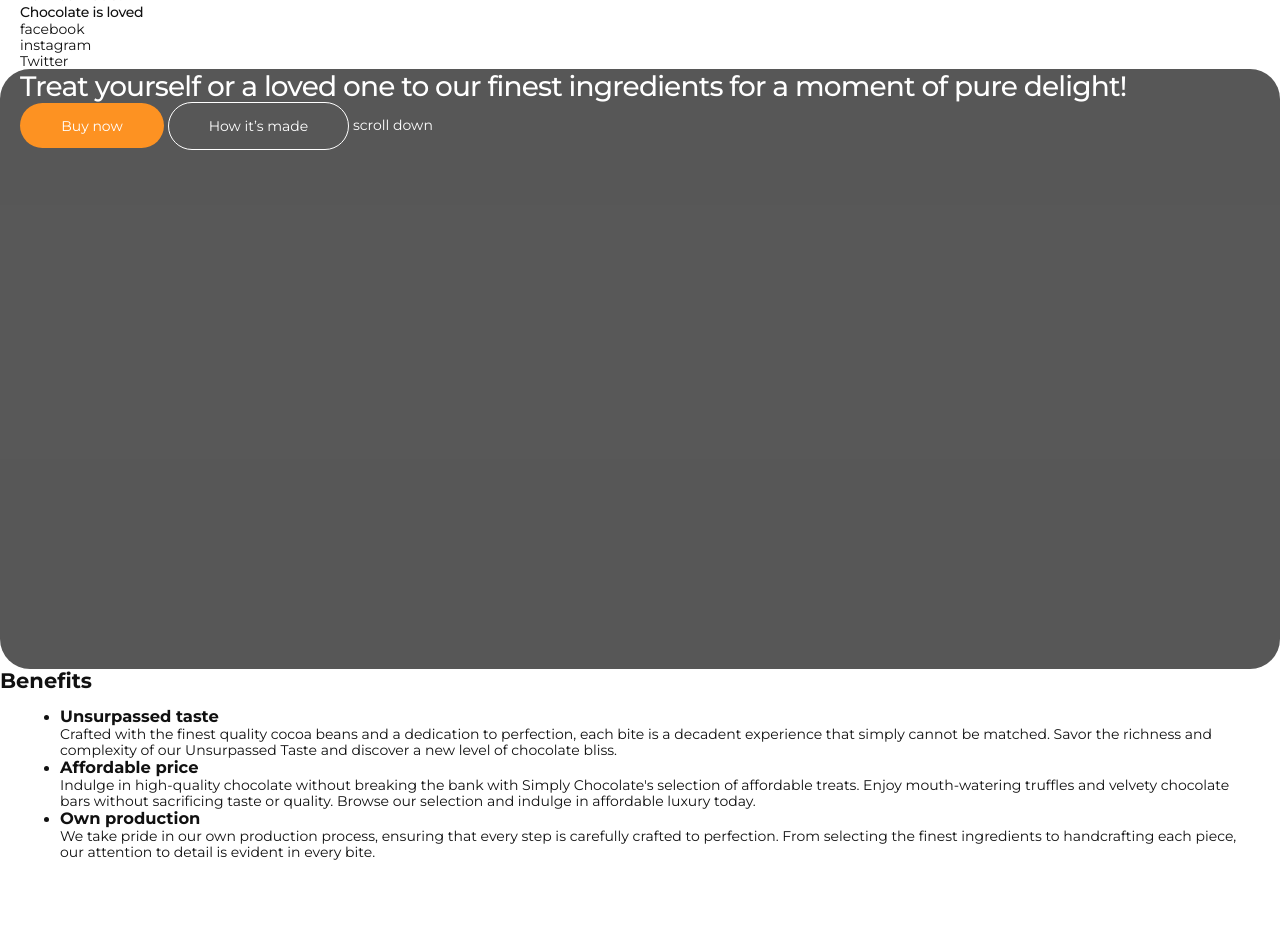
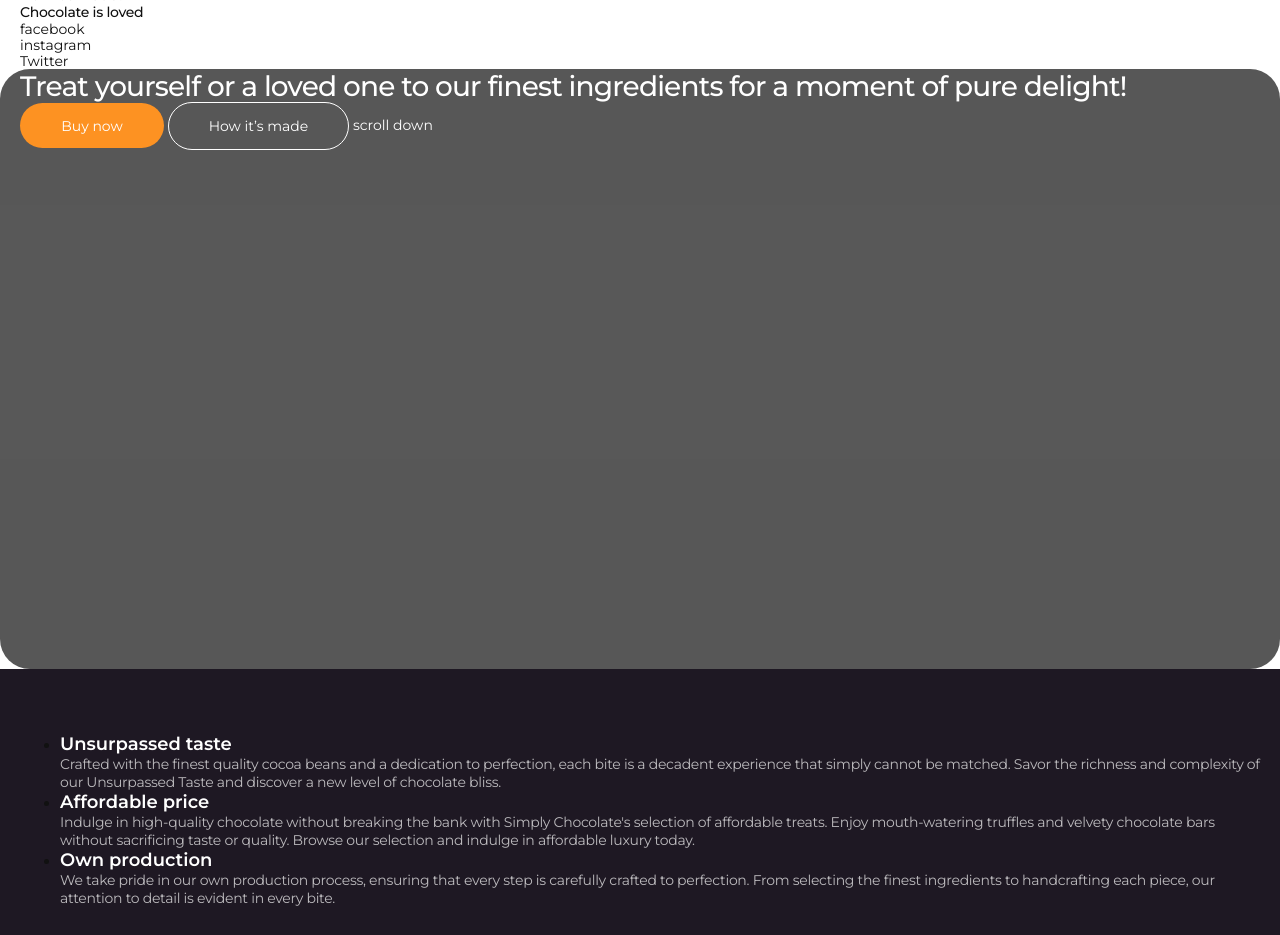
Before and after one commit to usernameRuslant/simply_chocolate, a plain HTML site: page index.html in a window 1280 px wide. Shown: the part 50-985 px from the top of the page. Before the commit the page ends 924 px from the top, so only its background shows below. Drawn offline with nearby package versions, Linux system fonts and the light colour scheme.

Commit message:
benefits-style

```diff
--- a/css/style.css
+++ b/css/style.css
@@ -5,6 +5,7 @@
   --main-color: #111111;
   --white: #fff;
   --orange: #fd9222;
+  --violet: #1e1823;
 }
 
 /* reset */
@@ -39,6 +40,7 @@ body {
   font-family: var(--main-font);
   font-size: var(--main-size);
   color: var(--main-color);
+  background: var(--white);
 }
 /* header style */
 .page-header {
@@ -110,3 +112,42 @@ body {
 .hero-link-scroll {
   color: var(--white);
 }
+/* benefits */
+.benefits {
+  padding: 50px 0px;
+
+  height: 266px;
+  background: var(--violet);
+}
+
+.benefits-list {
+}
+.benefits-item {
+}
+.benefits-title {
+  font-weight: 600;
+  font-size: 18px;
+  line-height: 1.22222;
+  color: var(--white);
+}
+.benefits-text {
+  font-weight: 400;
+  font-size: 14px;
+
+  line-height: 1.28571;
+  letter-spacing: -0.02em;
+  color: rgba(255, 255, 255, 0.7);
+}
+.visually-hidden {
+  position: absolute;
+  width: 1px;
+  height: 1px;
+  margin: -1px;
+  border: 0;
+  padding: 0;
+
+  white-space: nowrap;
+  clip-path: inset(100%);
+  clip: rect(0 0 0 0);
+  overflow: hidden;
+}
--- a/index.html
+++ b/index.html
@@ -74,6 +74,7 @@
       </div>
     </header>
     <main>
+      <!-- hero -->
       <section class="hero">
         <div class="container">
           <h1 class="hero-title">
@@ -85,22 +86,23 @@
           <a class="hero-link-scroll" href="#">scroll down</a>
         </div>
       </section>
-      <section>
-        <h2>Benefits</h2>
+      <!-- benefits -->
+      <section class="benefits">
         <div class="container">
-          <ul>
-            <li>
-              <h3>Unsurpassed taste</h3>
-              <p>
+          <h2 class="visually-hidden">Benefits</h2>
+          <ul class="benefits-list">
+            <li class="benefits-item">
+              <h3 class="benefits-title">Unsurpassed taste</h3>
+              <p class="benefits-text">
                 Crafted with the finest quality cocoa beans and a dedication to
                 perfection, each bite is a decadent experience that simply
                 cannot be matched. Savor the richness and complexity of our
                 Unsurpassed Taste and discover a new level of chocolate bliss.
               </p>
             </li>
-            <li>
-              <h3>Affordable price</h3>
-              <p>
+            <li class="benefits-item">
+              <h3 class="benefits-title">Affordable price</h3>
+              <p class="benefits-text">
                 Indulge in high-quality chocolate without breaking the bank with
                 Simply Chocolate's selection of affordable treats. Enjoy
                 mouth-watering truffles and velvety chocolate bars without
@@ -108,9 +110,9 @@
                 in affordable luxury today.
               </p>
             </li>
-            <li>
-              <h3>Own production</h3>
-              <p>
+            <li class="benefits-item">
+              <h3 class="benefits-title">Own production</h3>
+              <p class="benefits-text">
                 We take pride in our own production process, ensuring that every
                 step is carefully crafted to perfection. From selecting the
                 finest ingredients to handcrafting each piece, our attention to
```
